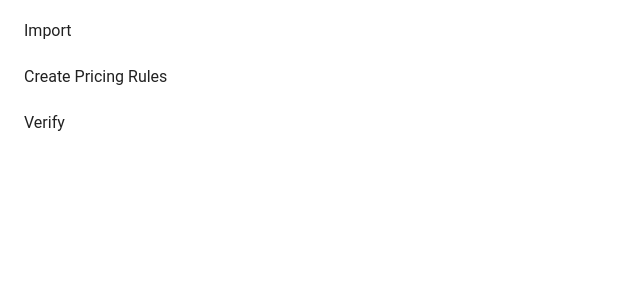
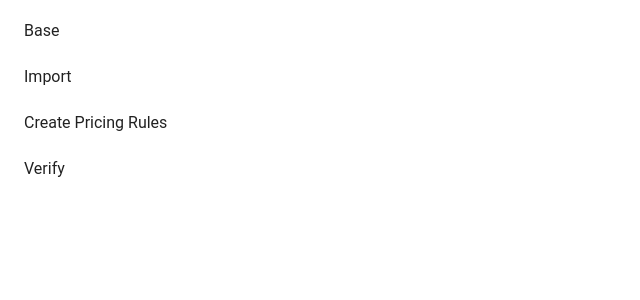
Before and after one commit to nazdir/romus-trait-thing, a React (Create React App) app: page / in a window 1280 px wide. Shown: the top 300 px of the page, without its empty margins (0-640 px from the left). Built offline with nearby package versions, Linux system fonts and the light colour scheme.

Commit message:
2 files modified, 2 added, 1 deleted

```diff
--- a/src/App.js
+++ b/src/App.js
@@ -1,31 +1,79 @@
 import React, { useState, useEffect } from 'react';
-import { Grid, ListItem, ListItemText } from '@material-ui/core';
-import { Upload } from './pages/Upload.js';
+import {
+  Grid,
+  ListItem,
+  ListItemText,
+  Dialog,
+  DialogTitle,
+  DialogContent,
+  DialogContentText,
+  TextField,
+  Button,
+  DialogActions,
+} from '@material-ui/core';
+import { Import } from './pages/Import.js';
 import { Verify } from './pages/Verify.js';
 import { Create } from './pages/Create.js';
+import { Base } from './pages/Base.js';
 import './style.css';
-
-const steps = ['Import', 'Create Pricing Rules', 'Verify'];
 
 export default function App() {
   const [page, setPage] = useState('upload');
+  const [open, setOpen] = useState(false);
+
+  const steps = [
+    { name: 'Base', component: <Base /> },
+    { name: 'Import', component: <Import /> },
+    { name: 'Create Pricing Rules', onClick: () => setOpen(true) },
+    { name: 'Verify', component: <Verify /> },
+  ];
 
   return (
     <>
       <Grid container direction="row">
         <Grid item style={{ flexShrink: 1 }}>
           {steps.map((o) => (
-            <ListItem button onClick={() => setPage(o)}>
-              <ListItemText>{o}</ListItemText>
+            <ListItem
+              key={o.name}
+              button
+              onClick={o.onClick ? o.onClick : () => setPage(o.name)}
+            >
+              <ListItemText>{o.name}</ListItemText>
             </ListItem>
           ))}
         </Grid>
         <Grid item style={{ flexGrow: 1, padding: '32px' }} justify="center">
-          <div>{page === 'Import' && <Upload />}</div>
-          <div>{page === 'Create Pricing Rules' && <Create />}</div>
-          <div>{page === 'Verify' && <Verify />}</div>
+          {steps.map((s) => (
+            <div key={s.name}>{page === s.name && s.component}</div>
+          ))}
         </Grid>
       </Grid>
+
+      <Dialog open={open} aria-labelledby="form-dialog-title" fullWidth>
+        <DialogTitle id="form-dialog-title">Modify Logic</DialogTitle>
+        <DialogContent>
+          <DialogContentText>
+            Enter new logic I guess? I have no idea how this works so this is
+            probably going to be very different actually.
+          </DialogContentText>
+          <TextField
+            autoFocus
+            margin="dense"
+            id="name"
+            label="Logic"
+            type="text"
+            fullWidth
+          />
+        </DialogContent>
+        <DialogActions>
+          <Button onClick={() => setOpen(false)} color="primary">
+            Cancel
+          </Button>
+          <Button onClick={() => setOpen(false)} color="primary">
+            Save
+          </Button>
+        </DialogActions>
+      </Dialog>
     </>
   );
 }
--- /dev/null
+++ b/src/pages/Base.js
@@ -0,0 +1,5 @@
+import React from 'react';
+
+export const Base = () => {
+  return <div>last year's stuff</div>;
+};
--- a/src/pages/Create.js
+++ b/src/pages/Create.js
@@ -30,7 +30,7 @@ const rows = [
 ];
 
 export const Create = () => {
-  const [open, setOpen] = useState(false);
+
   return (
     <>
       <Table>
@@ -62,31 +62,7 @@ export const Create = () => {
         </TableBody>
       </Table>
 
-      <Dialog open={open} aria-labelledby="form-dialog-title" fullWidth>
-        <DialogTitle id="form-dialog-title">Modify Logic</DialogTitle>
-        <DialogContent>
-          <DialogContentText>
-            Enter new logic I guess? I have no idea how this works so this is
-            probably going to be very different actually.
-          </DialogContentText>
-          <TextField
-            autoFocus
-            margin="dense"
-            id="name"
-            label="Logic"
-            type="text"
-            fullWidth
-          />
-        </DialogContent>
-        <DialogActions>
-          <Button onClick={() => setOpen(false)} color="primary">
-            Cancel
-          </Button>
-          <Button onClick={() => setOpen(false)} color="primary">
-            Save
-          </Button>
-        </DialogActions>
-      </Dialog>
+
     </>
   );
 };
--- a/src/pages/Upload.js
+++ b/src/pages/Import.js
@@ -1,7 +1,8 @@
 import React from 'react';
+import { Create } from './Create.js';
 import { Grid, Button, TextField, MenuItem } from '@material-ui/core';
 
-export const Upload = () => {
+export const Import = () => {
   return (
     <>
       <div>
```
